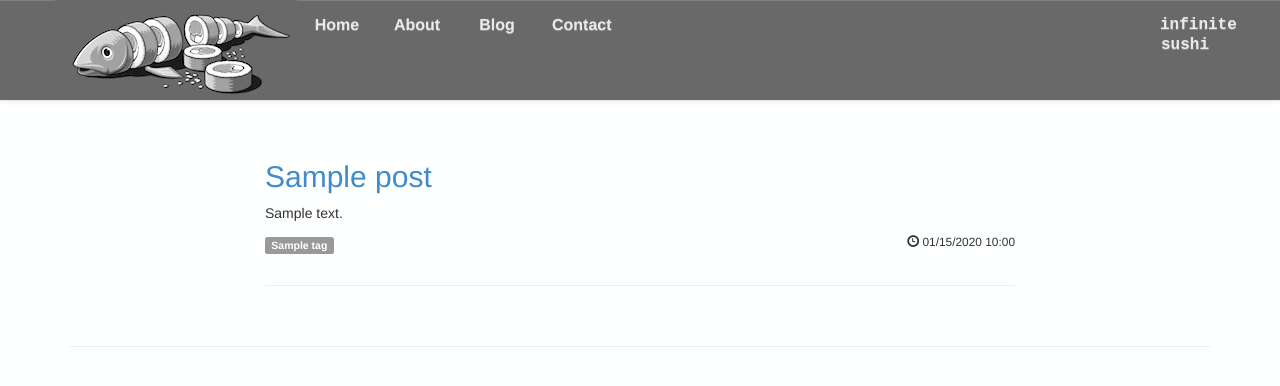
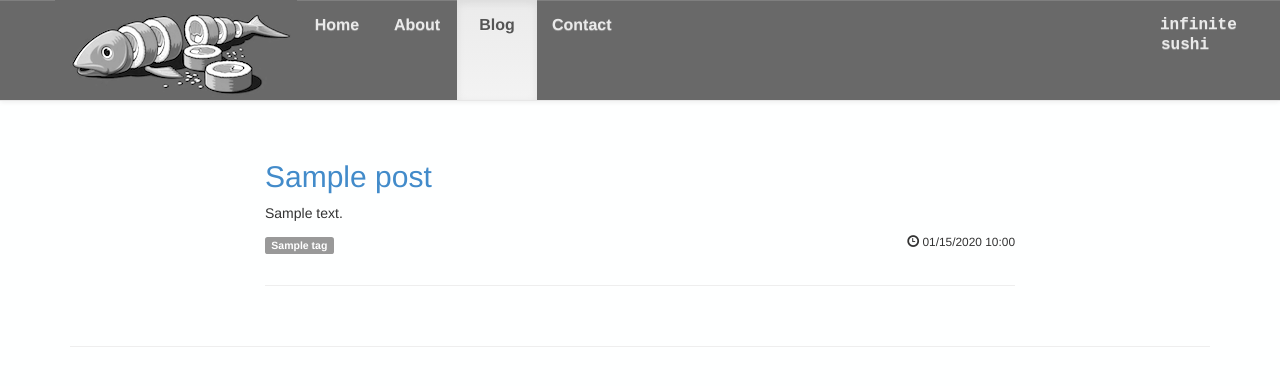
Before and after one commit to adriaant/misodojo, a Django app: template misodojo/apps/blog/templates/blog/index.html in a window 1280 px wide. Shown: the top 386 px of the page. Run offline with Django 3.2, Linux system fonts and the light colour scheme; the template is opened without the code that fills it: most values are stand-ins (such as "Sample title", 1, 10 or a date in 2020); parts of the project's set-up code (start-up, migrations or seed data) failed here and were passed over; some libraries are stand-ins or nearby versions.

Commit message:
Make blog section active also for blog post pages.

```diff
--- a/misodojo/templates/base.html
+++ b/misodojo/templates/base.html
@@ -35,7 +35,7 @@
           <ul class="nav navbar-nav">
             <li{% if request.path_info == '/' %} class="active"{% endif %}><a href="/">Home</a></li>
             <li{% if request.path_info == '/pages/about/' %} class="active"{% endif %}><a href="{% url 'flatpage' url='/about/' %}">About</a></li>
-            <li{% if request.path_info == '/blog/' %} class="active"{% endif %}><a href="/blog">Blog</a></li>
+            <li{% if '/blog/' in request.path_info %} class="active"{% endif %}><a href="/blog">Blog</a></li>
             <li{% if request.path_info == '/pages/contact/' %} class="active"{% endif %}><a href="{% url 'flatpage' url='/contact/' %}">Contact</a></li>
           </ul>
           <ul class="nav navbar-nav navbar-right">
```
